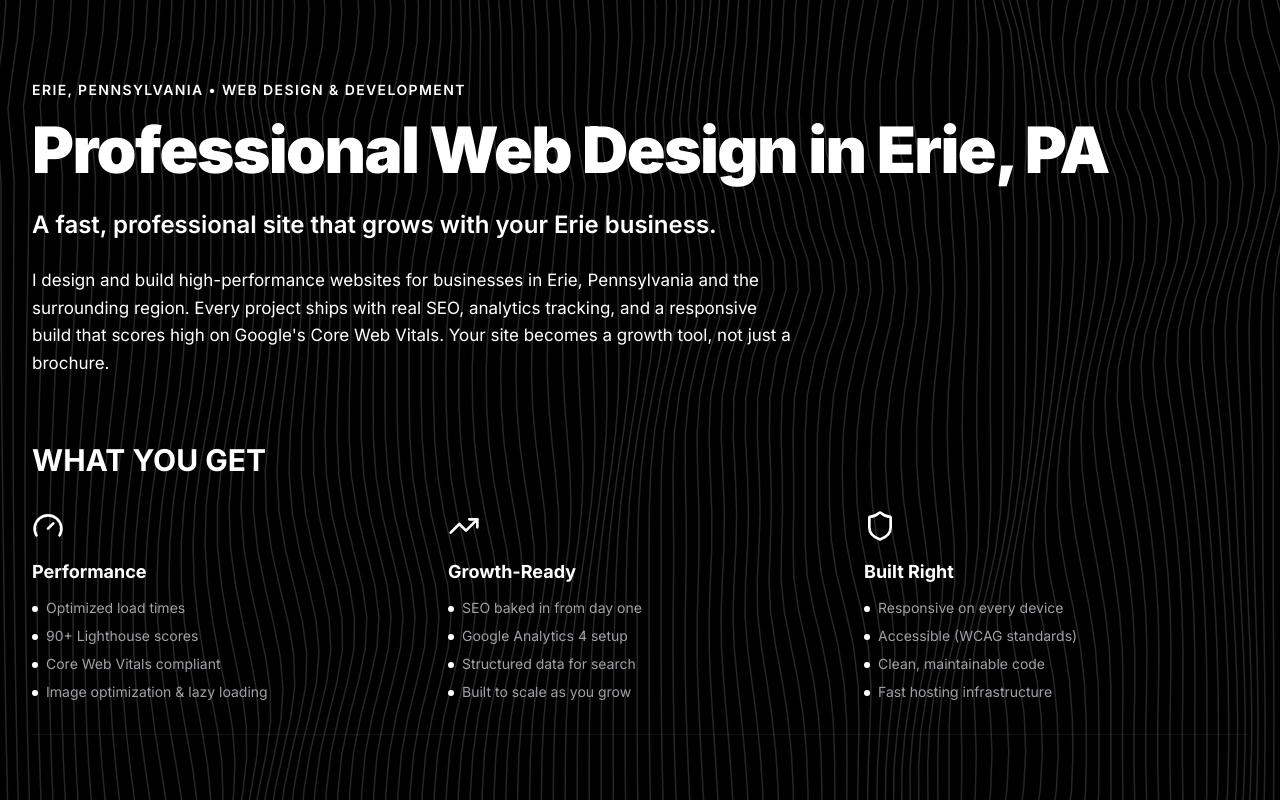
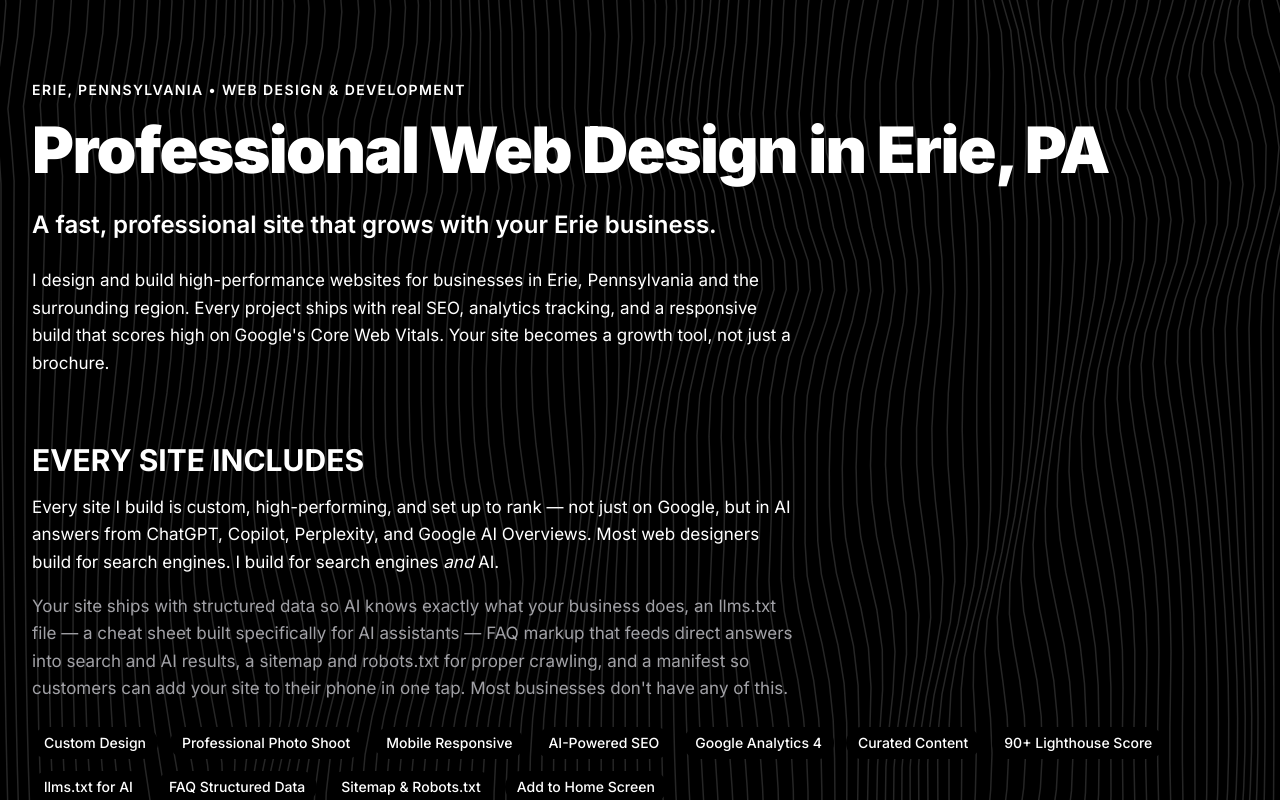
Before and after one commit to straydesign/portfolio, a Next.js app: page / in a window 1280 px wide. Both pictures are taken after a click on the button "HIRE ME FOR YOUR WEBSITE". Shown: the top 800 px of the page. Built offline with nearby package versions, Linux system fonts and the light colour scheme; a web font is replaced by a local one.

Commit message:
feat: sell AI visibility features, collapsible technical details, trim pricing cards

```diff
--- a/src/components/Services.tsx
+++ b/src/components/Services.tsx
@@ -1,8 +1,10 @@
 'use client';
 
+import { useState } from 'react';
 import { useTheme } from '@/context/ThemeContext';
 import * as cardStyles from '@/utils/cardStyles';
-import { ExternalLink, TrendingUp, Shield, Gauge } from 'lucide-react';
+import { ExternalLink, TrendingUp, Shield, Gauge, ChevronDown, Bot } from 'lucide-react';
+import { motion, AnimatePresence } from 'framer-motion';
 import AnimateIn, { StaggerContainer, StaggerItem } from './AnimateIn';
 import ContactForm from './ContactForm';
 import PricingCard from './PricingCard';
@@ -13,6 +15,7 @@ export default function Services() {
   const textColor = cardStyles.getTextColor(theme);
   const secondaryTextColor = cardStyles.getSecondaryTextColor(theme);
 
+  const [showTechnical, setShowTechnical] = useState(false);
   const statBg = theme === 'dark' ? '#000000' : 'rgba(0, 0, 0, 0.03)';
   const divider = `1px solid ${theme === 'dark' ? 'rgba(255,255,255,0.08)' : 'rgba(0,0,0,0.06)'}`;
 
@@ -38,13 +41,53 @@ export default function Services() {
           </p>
         </AnimateIn>
 
-        {/* ─── WHY IT MATTERS ─── */}
+        {/* ─── WHAT YOU GET ─── */}
         <AnimateIn direction="up" className="mb-12 md:mb-16 pb-8" style={{ borderBottom: divider }}>
-          <h2 className="text-2xl md:text-3xl mb-8 font-bold" style={{ color: textColor }}>
-            WHAT YOU GET
+          <h2 className="text-2xl md:text-3xl mb-4 font-bold" style={{ color: textColor }}>
+            EVERY SITE INCLUDES
           </h2>
-          <StaggerContainer className="grid grid-cols-1 md:grid-cols-3 gap-6 md:gap-8" staggerDelay={0.12}>
+          <p className="text-[15px] md:text-[17px] leading-relaxed max-w-3xl mb-4" style={{ color: textColor }}>
+            Every site I build is custom, high-performing, and set up to rank — not just on Google, but in AI answers from ChatGPT, Copilot, Perplexity, and Google AI Overviews. Most web designers build for search engines. I build for search engines <span style={{ fontStyle: 'italic' }}>and</span> AI.
+          </p>
+          <p className="text-[15px] md:text-[17px] leading-relaxed max-w-3xl mb-6" style={{ color: secondaryTextColor }}>
+            Your site ships with structured data so AI knows exactly what your business does, an llms.txt file — a cheat sheet built specifically for AI assistants — FAQ markup that feeds direct answers into search and AI results, a sitemap and robots.txt for proper crawling, and a manifest so customers can add your site to their phone in one tap. Most businesses don&apos;t have any of this.
+          </p>
+          <div className="flex flex-wrap gap-3 mb-6">
+            {['Custom Design', 'Professional Photo Shoot', 'Mobile Responsive', 'AI-Powered SEO', 'Google Analytics 4', 'Curated Content', '90+ Lighthouse Score', 'llms.txt for AI', 'FAQ Structured Data', 'Sitemap & Robots.txt', 'Add to Home Screen'].map((tag) => (
+              <span key={tag} className="px-3 py-1.5 rounded-full text-sm font-medium" style={{ backgroundColor: statBg, color: textColor }}>
+                {tag}
+              </span>
+            ))}
+          </div>
+
+          <button
+            onClick={() => setShowTechnical(!showTechnical)}
+            className="inline-flex items-center gap-2 px-5 py-2.5 rounded-full text-sm font-semibold transition-all hover:scale-105"
+            style={{ backgroundColor: primaryColor, color: theme === 'dark' && (accentColor === 'yellow' || accentColor === 'tan') ? '#000000' : accentColor === 'bw' && theme === 'dark' ? '#000000' : '#ffffff' }}
+          >
+            {showTechnical ? 'Hide Details' : "Let's Get Technical"}
+            <ChevronDown
+              className="w-4 h-4 transition-transform duration-300"
+              style={{ transform: showTechnical ? 'rotate(180deg)' : 'rotate(0deg)' }}
+            />
+          </button>
+
+          <AnimatePresence>
+            {showTechnical && (
+              <motion.div
+                initial={{ height: 0, opacity: 0 }}
+                animate={{ height: 'auto', opacity: 1 }}
+                exit={{ height: 0, opacity: 0 }}
+                transition={{ duration: 0.3, ease: [0.25, 0.1, 0.25, 1] }}
+                className="overflow-hidden"
+              >
+                <StaggerContainer className="grid grid-cols-1 md:grid-cols-2 lg:grid-cols-4 gap-6 md:gap-8 pt-8" staggerDelay={0.12}>
                   {[
+                    {
+                      icon: Bot,
+                      title: 'AI Visibility',
+                      points: ['llms.txt — AI cheat sheet for ChatGPT, Copilot & Perplexity', 'FAQ structured data — direct answers in AI & search results', 'Structured data markup — AI knows exactly what you do', 'manifest.json — "Add to Home Screen" on phones'],
+                    },
                     {
                       icon: Gauge,
                       title: 'Performance',
@@ -53,7 +96,7 @@ export default function Services() {
                     {
                       icon: TrendingUp,
                       title: 'Growth-Ready',
-                points: ['SEO baked in from day one', 'Google Analytics 4 setup', 'Structured data for search', 'Built to scale as you grow'],
+                      points: ['SEO baked in from day one', 'Google Analytics 4 setup', 'robots.txt + sitemap.xml for proper crawling', 'Built to scale as you grow'],
                     },
                     {
                       icon: Shield,
@@ -77,6 +120,9 @@ export default function Services() {
                     </StaggerItem>
                   ))}
                 </StaggerContainer>
+              </motion.div>
+            )}
+          </AnimatePresence>
         </AnimateIn>
 
         {/* ─── PRICING ─── */}
@@ -84,22 +130,17 @@ export default function Services() {
           <h2 className="text-2xl md:text-3xl mb-2 font-bold" style={{ color: textColor }}>
             WEBSITE PACKAGES
           </h2>
-          <p className="text-lg mb-8" style={{ color: secondaryTextColor }}>One-time build. Yours to own.</p>
+          <p className="text-lg mb-8" style={{ color: secondaryTextColor }}>Everything above is included with every package. One-time build. Yours to own.</p>
 
           <StaggerContainer className="grid grid-cols-1 md:grid-cols-3 gap-6" staggerDelay={0.1}>
             <StaggerItem>
               <PricingCard
                 name="STARTER"
                 price="$1,000"
-                subtitle="A professional site for small service-based businesses."
+                subtitle="A custom, high-performance site for small service-based businesses."
                 features={[
                   { label: 'Up to 5 pages' },
-                  { label: 'Custom design' },
-                  { label: 'Mobile responsive' },
-                  { label: 'Professional photo shoot' },
-                  { label: 'AI-powered SEO optimization' },
-                  { label: 'Google Analytics 4' },
-                  { label: 'Content curated to your business' },
+                  { label: 'Everything in Every Site Includes' },
                 ]}
                 primaryColor={primaryColor}
                 textColor={textColor}
@@ -111,18 +152,15 @@ export default function Services() {
               <PricingCard
                 name="PROFESSIONAL"
                 price="$2,000"
-                subtitle="A full-featured site built to convert visitors into customers."
+                subtitle="A custom, full-featured site built to convert visitors into customers."
                 featured
                 features={[
                   { label: 'Up to 12 pages' },
-                  { label: 'Custom design + content strategy' },
+                  { label: 'Content strategy' },
                   { label: 'CMS for easy self-editing' },
-                  { label: 'Professional photo shoot' },
-                  { label: 'AI-powered SEO + structured data' },
                   { label: 'AI chatbot for your site' },
                   { label: 'Blog or news section' },
-                  { label: 'Speed optimization (90+ Lighthouse)' },
-                  { label: 'AI-curated copy + content' },
+                  { label: 'Structured data for AI & search' },
                 ]}
                 primaryColor={primaryColor}
                 textColor={textColor}
@@ -134,13 +172,11 @@ export default function Services() {
               <PricingCard
                 name="CUSTOM"
                 price="$3,000"
-                subtitle="Full build with ads included to start driving traffic on day one."
+                subtitle="Full custom build with ads included to drive traffic on day one."
                 features={[
                   { label: 'Unlimited pages' },
                   { label: 'E-commerce or booking system' },
-                  { label: 'Professional photo shoot' },
-                  { label: 'AI-powered SEO + content' },
-                  { label: 'AI email marketing curated to individuals' },
+                  { label: 'AI email marketing' },
                   { label: '3 months of ad management included' },
                   { label: 'Custom interactive features' },
                   { label: 'Third-party integrations' },
```
Lines whose indentation alone changed are shown as unchanged.
